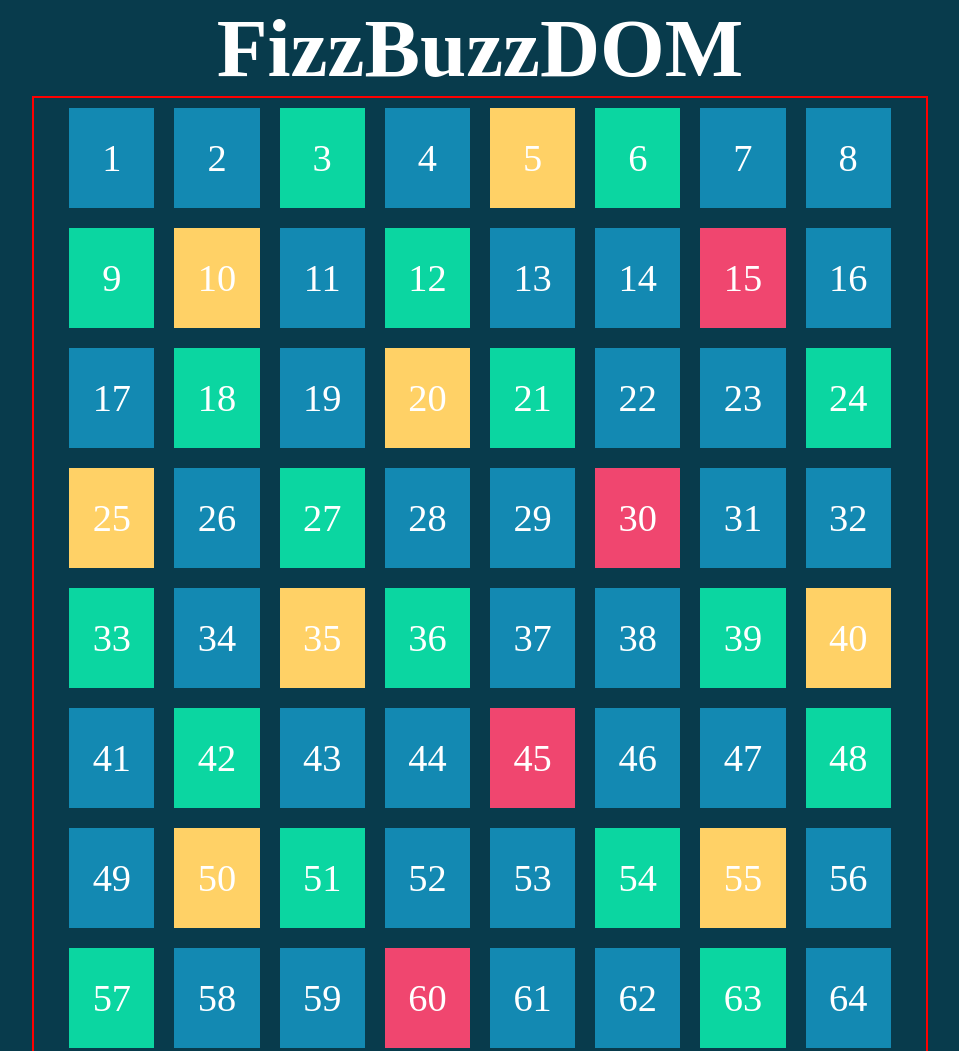
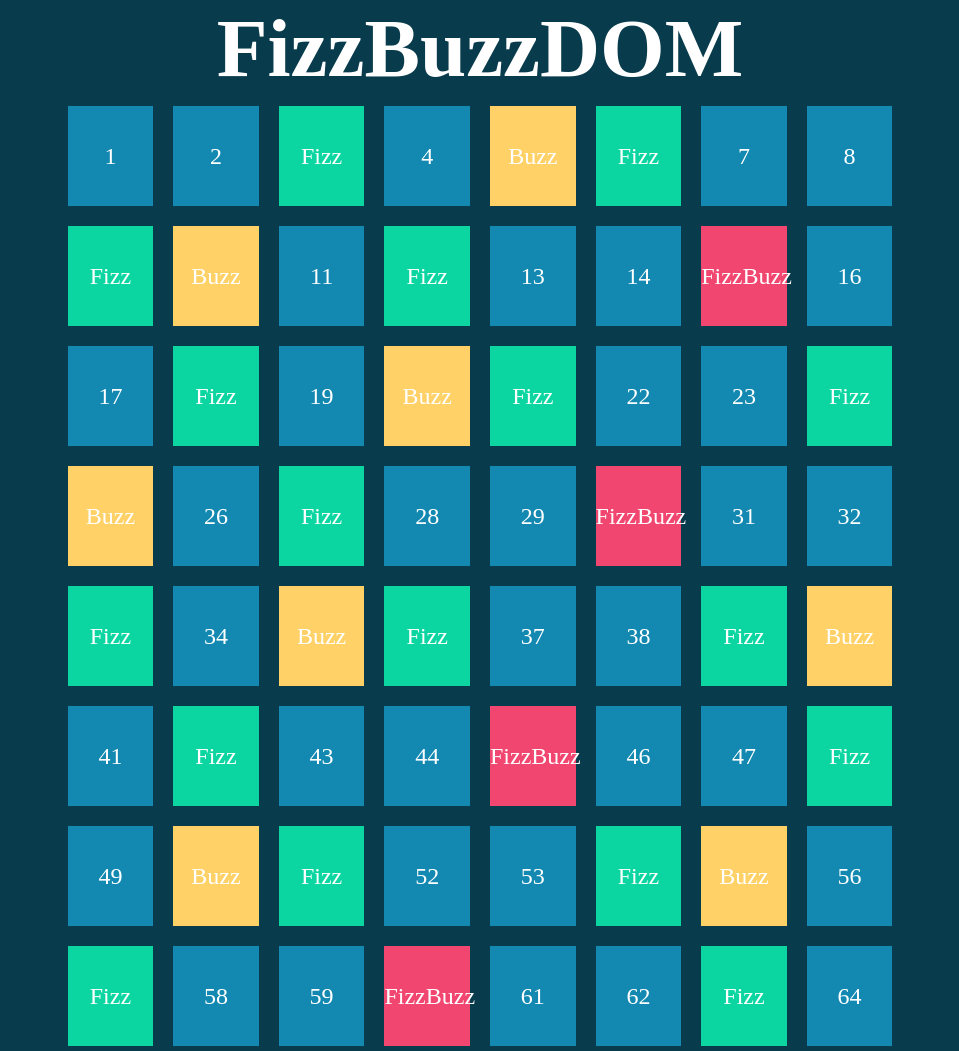
Before and after one commit to StefanoM98/js-fizzbuzz, a plain HTML site: page index.html in a window 1280 px wide. Shown: the top 1051 px of the page, without its empty margins (160-1119 px from the left). Drawn offline with Linux system fonts and the light colour scheme.

Commit message:
Add: text in box

```diff
--- a/css/style.css
+++ b/css/style.css
@@ -18,8 +18,6 @@ body {
     flex-wrap: wrap;
     justify-content: center;
     align-items: center;
-    /* DEBUG */
-    border: 2px solid red;
 }
 
 .box {
@@ -27,7 +25,7 @@ body {
     height: 100px;
     text-align: center;
     line-height: 100px;
-    font-size: 2.4rem;
+    font-size: 1.5rem;
     background-color: #1389b2;
     margin: 10px;
 }
--- a/js/script.js
+++ b/js/script.js
@@ -1,22 +1,29 @@
 const gridElem = document.querySelector (".grid")
+
 for (let i = 1; i <= 100; i++) {
 
     let divisibile;
     let color;
+    let text;
 
     if (i % 15 === 0) {
         console.log ("FizzBuzz")
         divisibile = "divisibileper15"
         color = "fizzbuzz"
+        text = "FizzBuzz"
     } else if (i % 5 === 0){
         console.log ("Buzz")
         divisibile = "divisibileper5"
         color = "buzz"
+        text = "Buzz"
     } else if (i % 3 === 0) {
         console.log("Fizz");
         divisibile = "divisibileper3"
         color = "fizz"
+        text = "Fizz"
+    } else {
+        text = i
     }
 
-    gridElem.innerHTML += `<div class="box ${color}">${i}</div>`
+    gridElem.innerHTML += `<div class="box ${color}">${text}</div>`
 }
```
